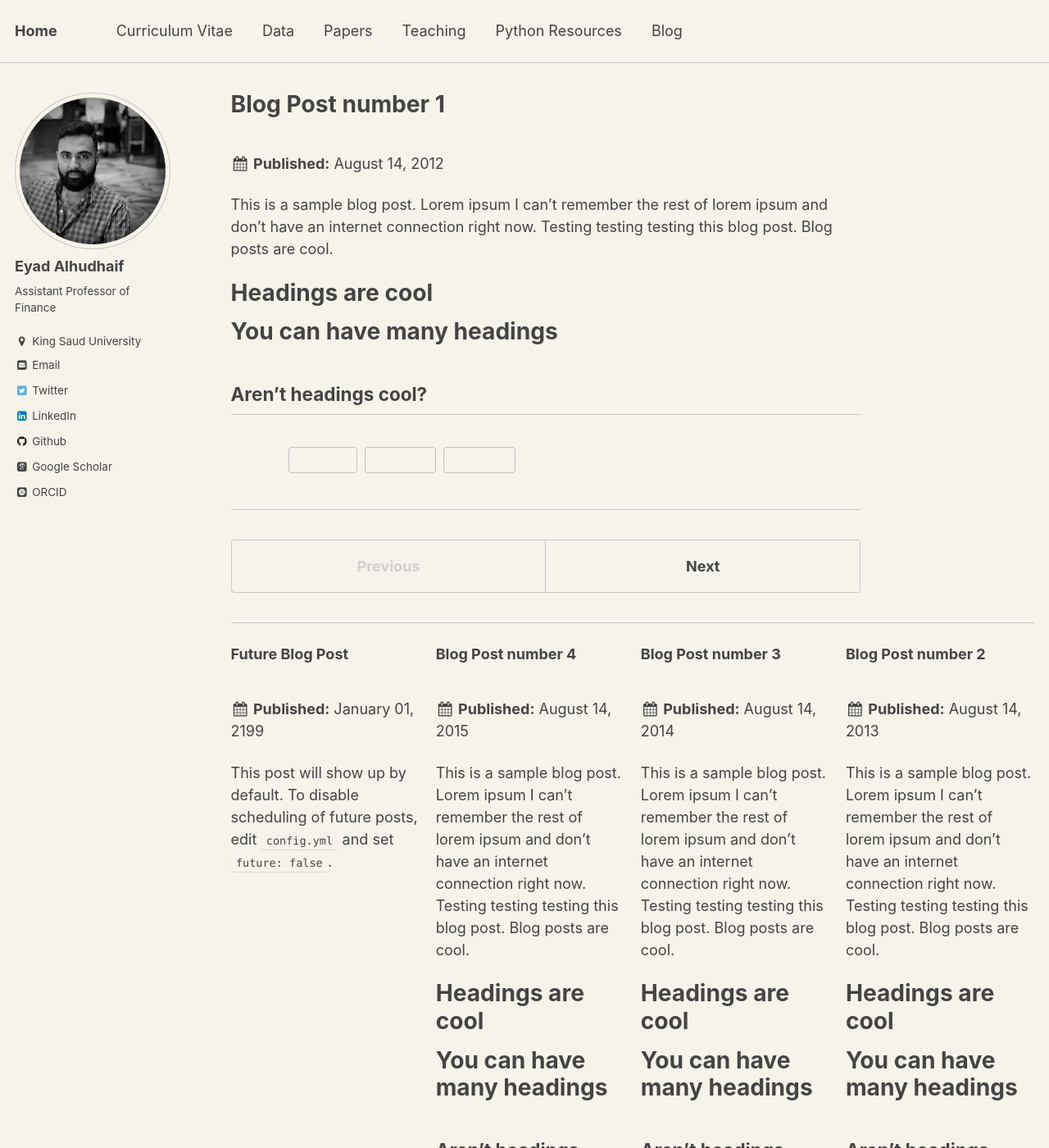
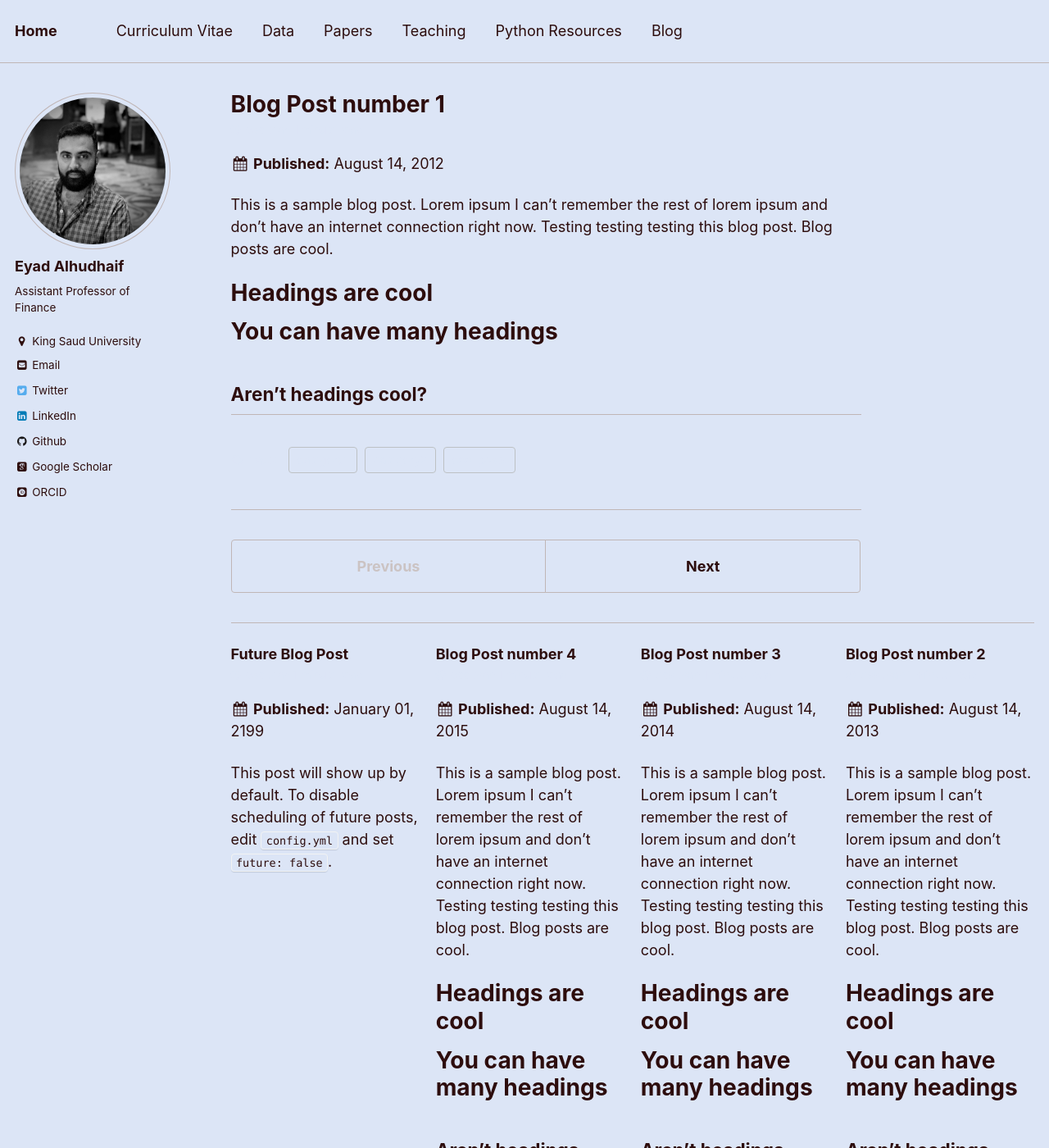
Before and after one commit to ieyada/ieyada.github.io, a Jekyll site: the page built from _posts/2012-08-14-blog-post-1.md, in a window 1280 px wide and 1400 px high. Shown: the whole window at 82% size. Built offline with Jekyll 4.4.1, drawn with Linux system fonts in a browser that asks for light colours; some web fonts are replaced.

Commit message:
changed theme to have dark red color

```diff
--- a/_sass/_variables.scss
+++ b/_sass/_variables.scss
@@ -53,11 +53,11 @@ $darker-gray                : mix(#000, $gray, 60%);
 $light-gray                 : mix(#fff, $gray, 50%);
 $lighter-gray               : mix(#fff, $gray, 90%);
 
-$body-color                 : #f6f3eb;
-$background-color           : #f6f3eb;
-$code-background-color      : #f6f3eb;
+$body-color                 : #dce5f6;
+$background-color           : #dce5f6;
+$code-background-color      : #dce5f6;
 $code-background-color-dark : $light-gray;
-$text-color                 : #444444;
+$text-color                 : #2d0d0d;
 $border-color               : mix(#fff, $text-color, 70%);
 
 $primary-color              : #7a8288;
@@ -90,7 +90,7 @@ $xing-color                 : #006567;
 
 
 /* links */
-$link-color                 : #092efc;
+$link-color                 : #02199e;
 $link-color-hover           : mix(#000, $link-color, 25%);
 $link-color-visited         : mix(#fff, $link-color, 25%);
 $masthead-link-color        : $text-color;
```
Also changed, not shown: _pages/about.md (+4 -0 lines).
